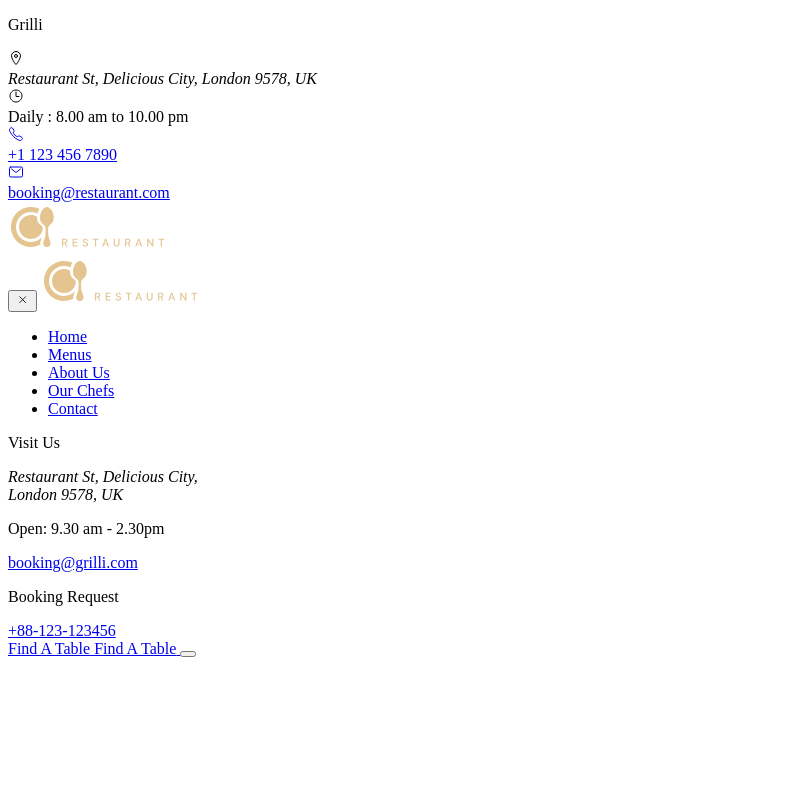
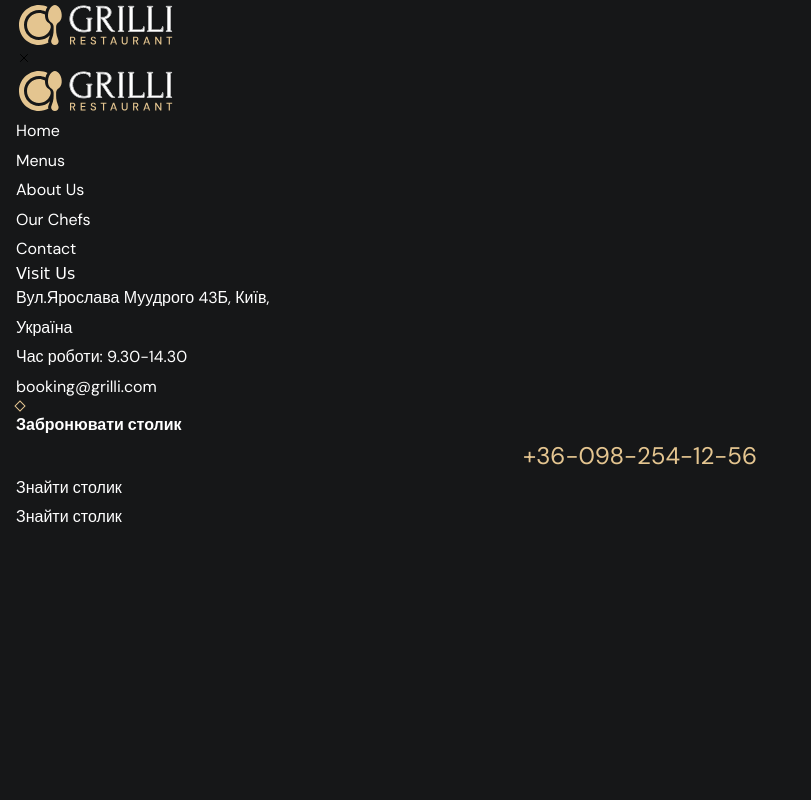
Before and after one commit to OhanesianRostislav/Grilli, a plain HTML site: page index.html in a window 1280 px wide. Shown: the top 800 px of the page, without its empty margins (0-811 px from the left). Drawn offline with nearby package versions, Linux system fonts and the light colour scheme; a web font is replaced by a local one.

Commit message:
Add files via upload

```diff
--- a/css/style.css
+++ b/css/style.css
@@ -178,12 +178,119 @@ body.nav-active {
 }
 
 /* TYPOGRAPHY */
+.display-1,
+.headline-1,
+.headline-2,
+.title-1,
+.title-2,
+.title-3,
+.title-4 {
+  color: var(--white);
+  font-family: var(--fontFamily-forum);
+  font-weight: var(--weight-regular);
+  line-height: var(--lineHeight-2);
+}
 
+.display-1 {
+  font-size: var(--fontSize-display-1);
+}
 
+.headline-2 {
+  font-size: var(--fontSize-headline-2);
+  line-height: var(--lineHeight-6);
+}
 
+.title-1 {
+  font-size: var(--fontSize-title-1);
+}
 
+.title-2 {
+  font-size: var(--fontSize-title-2);
+}
+
+.title-3 {
+  font-size: var(--fontSize-title-3);
+}
+
+.title-4 {
+  font-size: var(--fontSize-title-4);
+}
+
+.body-1 {
+  font-size: var(--fontSize-body-1);
+  line-height: var(--lineHeight-6);
+}
+
+.body-2 {
+  font-size: var(--fontSize-body-2);
+  line-height: var(--lineHeight-4);
+}
+
+.body-3 {
+  font-size: var(--fontSize-body-3);
+}
+
+.body-4 {
+  font-size: var(--fontSize-body-4);
+}
+
+.label-1 {
+  font-size: var(--fontSize-label-1);
+}
+
+.label-2 {
+  font-size: var(--fontSize-label-2);
+}
 
 /* REUSED STYLE */
+.container {
+  padding-inline: 16px;
+}
+
+.separator {
+  width: 8px;
+  height: 8px;
+  border: 1px solid var(--gold-crayola);
+  transform: rotate(45deg);
+}
+
+.contact-label {
+  font-weight: var(--weight-bold);
+}
+
+.contact-number {
+  color: var(--gold-crayola);
+  max-width: max-content;
+  margin-inline: auto;
+}
+
+.hover-underline {
+  position: relative;
+  max-width: max-content;
+}
+
+.hover-underline::after {
+  content: "";
+  position: absolute;
+  left: 0;
+  bottom: 0;
+  width: 100%;
+  height: 5px;
+  border-block: 1px solid var(--gold-crayola);
+  transform: scaleX(0.2);
+  opacity: 0;
+  transition: var(--transition-2);
+}
+
+.hover-underline:is(:hover, :focus--visible)::after {
+  transform: scaleX(1);
+  opacity: 1;
+}
+
+.contact-number::after {
+  bottom: -5px;
+}
+
 
 
 
@@ -269,7 +376,7 @@ body.nav-active {
 
 
 /* TOPBAR */
-.topbar{
+.topbar {
   display: none;
 }
 
@@ -277,9 +384,11 @@ body.nav-active {
 
 
 
-/*-----------------------------------*\
-  #HEADER
-\*-----------------------------------*/
+/* HEADER */
+
+
+
+
 
 
 
--- a/index.html
+++ b/index.html
@@ -14,7 +14,7 @@
     <link href="https://fonts.googleapis.com/css2?family=DM+Sans:wght@400;700&family=Forum&display=swap"
         rel="stylesheet">
 
-    <link rel="stylesheet" href="./css/styles.css">
+    <link rel="stylesheet" href="./css/style.css">
 
     <link rel="preload" as="image" href="./images/hero-slider-1.jpg">
     <link rel="preload" as="image" href="./images/hero-slider-2.jpg">
@@ -85,9 +85,10 @@
             </a>
 
             <nav class="navbar" data-navbar>
-                <button class="close-btn" aria-label="close menu" data-nav-toggler>
+                <button class="close-btn" aria-label="close-menu" data-nav-toggler>
                     <ion-icon name="close-outline" aria-hidden="true"></ion-icon>
                 </button>
+
                 <a href="#" class="logo">
                     <img src="./images/logo.svg" width="160" height="50" alt="Grilli - Home">
                 </a>
@@ -95,80 +96,57 @@
                 <ul class="navbar-list">
                     <li class="navbar-item">
                         <a href="#home" class="navbar-link hover-underline active">
-                            <div class="separator">
-                                <span class="span">
-                                    Home
-                                </span>
-                            </div>
+                            <span class="span">Home</span>
                         </a>
                     </li>
 
                     <li class="navbar-item">
-                        <a href="#menu" class="navbar-link hover-underline active">
-                            <div class="separator">
-                                <span class="span">
-                                    Menus
-                                </span>
-                            </div>
+                        <a href="#menus" class="navbar-link hover-underline active">
+                            <span class="span">Menus</span>
                         </a>
                     </li>
 
                     <li class="navbar-item">
                         <a href="#about-us" class="navbar-link hover-underline active">
-                            <div class="separator">
-                                <span class="span">
-                                    About Us
-                                </span>
-                            </div>
+                            <span class="span">About Us</span>
                         </a>
                     </li>
 
                     <li class="navbar-item">
                         <a href="#our-chefs" class="navbar-link hover-underline active">
-                            <div class="separator">
-                                <span class="span">
-                                    Our Chefs
-                                </span>
-                            </div>
+                            <span class="span">Our Chefs</span>
                         </a>
                     </li>
 
                     <li class="navbar-item">
                         <a href="#contact" class="navbar-link hover-underline active">
-                            <div class="separator">
-                                <span class="span">
-                                    Contact
-                                </span>
-                            </div>
+                            <span class="span">Contact</span>
                         </a>
                     </li>
                 </ul>
 
                 <div class="text-center">
                     <p class="headline-1 navbar-title">Visit Us</p>
+
                     <address class="body-4">
-                        Restaurant St, Delicious City, <br>
-                        London 9578, UK
+                        Вул.Ярослава Муудрого 43Б, Київ, <br>
+                        Україна
                     </address>
 
-                    <p class="body-4 navbar-text">Open: 9.30 am - 2.30pm</p>
+                    <p class="body-4 navbar-text">Час роботи: 9.30-14.30</p>
+                    <a href="mailto:rostislavoganesan2@gmail.com" class="sidebar-link">booking@grilli.com</a>
 
-                    <a href="mailto:booking@grilli.com" class="sidebar-link">
-                        booking@grilli.com
-                    </a>
+                    <div class="separator"></div>
 
-                    <div class="separator">
-                        <p class="contact-label">Booking Request</p>
+                    <p class="contact-label">Забронювати столик</p>
+                    <a href="tel:+360982541256" class="body-1 contact-number">+36-098-254-12-56</a>
 
-                        <a href="tel:+88123123456" class="body-1 contact-number hover-underline">+88-123-123456</a>
-                    </div>
                 </div>
             </nav>
 
             <a href="#" class="btn btn-secondary">
-                <span class="text text-1">Find A Table</span>
-
-                <span class="text text-2" aria-hidden="true">Find A Table</span>
+                <span class="text text-1">Знайти столик</span>
+                <span class="text text-2" aria-hidden="true">Знайти столик</span>
             </a>
 
             <button class="nav-open-btn" aria-label="open menu" data-nav-toggler>
@@ -176,9 +154,10 @@
                 <span class="line line-2"></span>
                 <span class="line line-3"></span>
             </button>
+
+            <div class="overlay" data-nav-toggler data-overlay></div>
         </div>
     </header>
-
 
 
 
```
